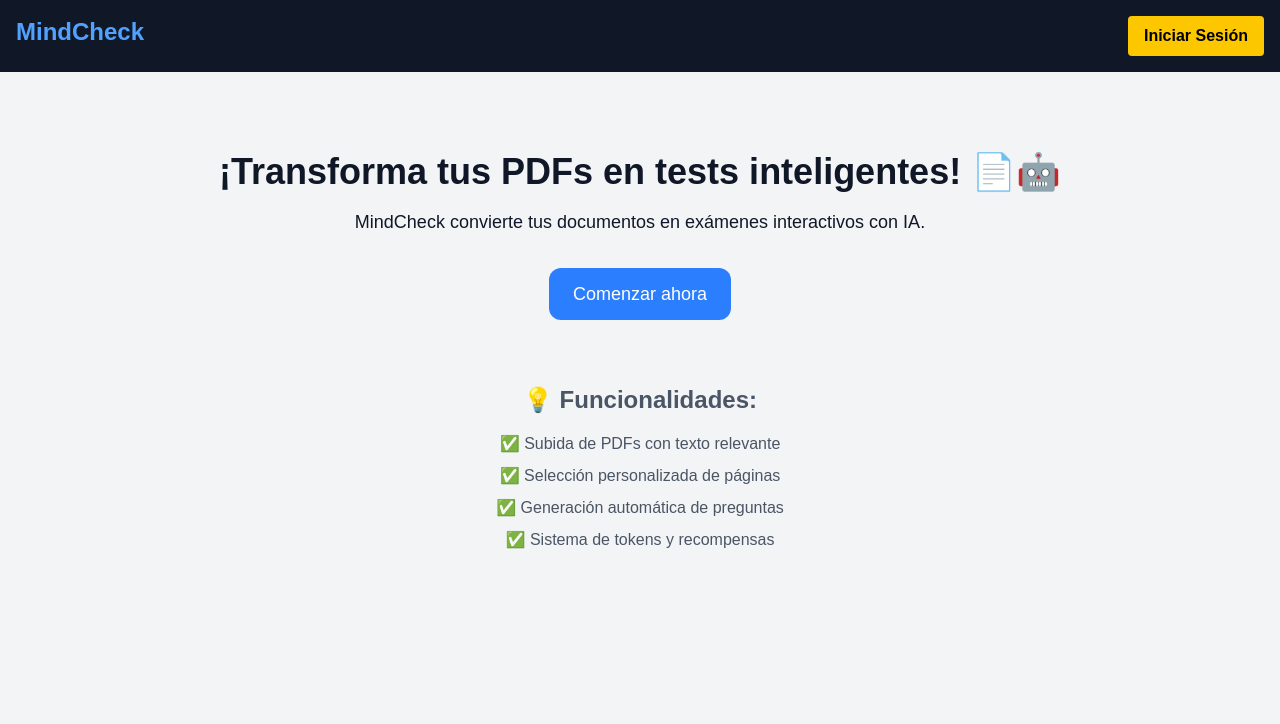
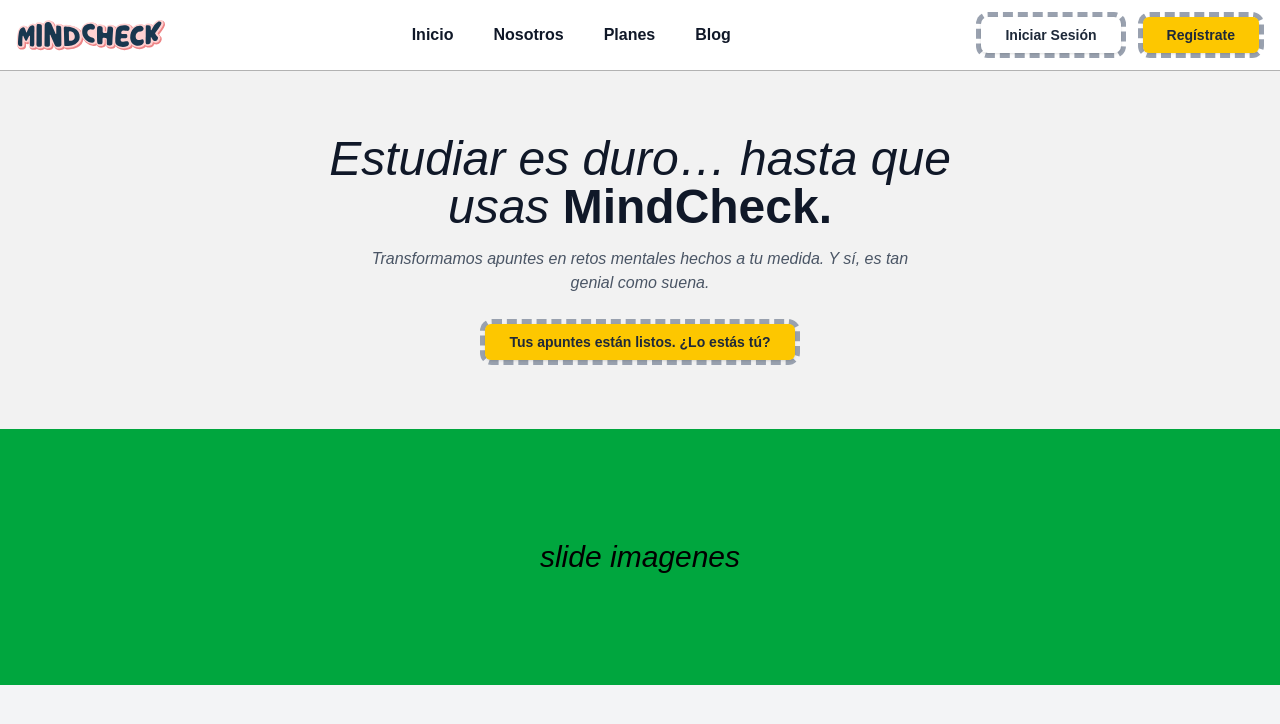
Before and after one commit to juanko6/MindCheck, a Next.js app in the folder frontend/: page / in a window 1280 px wide. Shown: the top 724 px of the page. Built offline with nearby package versions, Linux system fonts and the light colour scheme; no server answers.

Commit message:
se inicia contruccion de navbar de landing, se implementa boton reutilizable y se deja hero funcional

```diff
--- a/frontend/package.json
+++ b/frontend/package.json
@@ -10,6 +10,7 @@
   },
   "dependencies": {
     "axios": "^1.9.0",
+    "lucide-react": "^0.523.0",
     "next": "15.3.1",
     "pdfjs-dist": "^4.8.69",
     "react": "^19.0.0",
--- /dev/null
+++ b/frontend/src/components/common/DashedButton.jsx
@@ -0,0 +1,20 @@
+// components/common/DashedButton.jsx
+
+export default function DashedButton({
+  children,
+  bgColor = "bg-yellow-400",
+  textColor = "text-black",
+  className = "",
+  onClick,
+}) {
+  return (
+    <div className="inline-block border-[5px] border-dashed border-gray-400 rounded-xl">
+      <button
+        onClick={onClick}
+        className={`px-6 py-2 rounded-md font-semibold text-sm shadow-sm ${bgColor} ${textColor} ${className}`}
+      >
+        {children}
+      </button>
+    </div>
+  );
+}
--- /dev/null
+++ b/frontend/src/components/landing-page/Hero.jsx
@@ -0,0 +1,39 @@
+// components/landing-page/Hero.jsx
+import { useState } from "react";
+import DashedButton from "../common/DashedButton";
+import { useRouter } from "next/router";
+
+
+export default function Hero({}) {
+  const [open, setOpen] = useState(false);
+  const router = useRouter();
+
+  const go = (path) => {
+    router.push(path);
+    setOpen(false);        // cierra el menú móvil al navegar
+  };
+
+  return (
+    <section className="bg-[#F2F2F2] text-center px-6 py-16">
+      <h2 className="text-3xl md:text-5xl rubik-light-italic">
+        Estudiar es duro… <span className="rubik-light-italic">hasta que</span> <br />
+        usas <span className="rubik-semibold text-gray-900"> MindCheck.</span>
+      </h2>
+
+      <p className="mt-4 max-w-xl mx-auto text-sm md:text-base text-gray-600 rubik-italic">
+        Transformamos apuntes en retos mentales hechos a tu medida. Y sí, es tan genial como suena.
+      </p>
+
+      <div className="mt-6">
+            <DashedButton
+                textColor="text-gray-800"
+                className="hover:bg-yellow-300"
+                onClick={() => go("/login")}
+            >
+                Tus apuntes están listos. ¿Lo estás tú?
+            </DashedButton>
+
+      </div>
+    </section>
+  );
+}
--- /dev/null
+++ b/frontend/src/components/landing-page/ImageSlider.jsx
@@ -0,0 +1,8 @@
+// components/landing-page/ImageSlider.jsx
+export default function ImageSlider() {
+  return (
+    <div className="w-full h-64 bg-green-600 flex items-center justify-center text-3xl text-black italic">
+      slide imagenes
+    </div>
+  );
+}
--- /dev/null
+++ b/frontend/src/components/landing-page/NavBar.jsx
@@ -0,0 +1,93 @@
+// components/landing-page/Navbar.jsx
+import { useState } from "react";
+import Image from "next/image";
+import { Menu, X } from "lucide-react";   // npm install lucide-react
+import { useRouter } from "next/router";
+import { useAuth } from "@/context/AuthContext";
+import DashedButton from "../common/DashedButton";
+
+export default function Navbar() {
+  const [open, setOpen] = useState(false);
+  const router = useRouter();
+  const { token } = useAuth();
+
+  const go = (path) => {
+    router.push(path);
+    setOpen(false);        // cierra el menú móvil al navegar
+  };
+
+  return (
+    <header className="bg-white border-b border-black/30">
+      {/* ------- Barra principal ------- */}
+      <div className="max-w-7xl mx-auto flex items-center justify-between px-4 py-3">
+        {/* Logo */}
+        <Image
+          src="/assets/logohoriz.svg"
+          alt="MindCheck logo"
+          width={150}
+          height={36}
+          priority
+        />
+
+        {/* Links escritorio */}
+        <nav className="hidden md:flex items-center gap-10">
+          <button onClick={() => go("/")}         className="font-semibold text-gray-900 hover:text-blue-600">Inicio</button>
+          <button onClick={() => go("/nosotros")} className="font-semibold text-gray-900 hover:text-blue-600">Nosotros</button>
+          <button onClick={() => go("/planes")}   className="font-semibold text-gray-900 hover:text-blue-600">Planes</button>
+          <button onClick={() => go("/blog")}     className="font-semibold text-gray-900 hover:text-blue-600">Blog</button>
+        </nav>
+
+        {/* Botones escritorio */}
+        <div className="hidden md:flex items-center gap-3">
+            <DashedButton
+                bgColor="bg-transparent"
+                textColor="text-gray-800"
+                className="hover:bg-gray-100"
+                onClick={() => go("/login")}
+            >
+                Iniciar Sesión
+            </DashedButton>
+
+            <DashedButton
+                textColor="text-gray-800"
+                className="hover:bg-yellow-300"
+                onClick={() => go("/register")}
+            >
+                Regístrate
+            </DashedButton>
+
+        </div>
+
+        {/* Icono menú móvil */}
+        <button onClick={() => setOpen(!open)} className="md:hidden">
+          {open ? <X className="w-6 h-6" /> : <Menu className="w-6 h-6" />}
+        </button>
+      </div>
+
+      {/* ------- Menú móvil desplegable ------- */}
+      {open && (
+        <div className="md:hidden bg-white border-t border-black/20">
+          <nav className="flex flex-col items-center gap-6 py-6">
+            <button onClick={() => go("/")}         className="font-semibold text-gray-900 text-lg">Inicio</button>
+            <button onClick={() => go("/nosotros")} className="font-semibold text-gray-900 text-lg">Nosotros</button>
+            <button onClick={() => go("/planes")}   className="font-semibold text-gray-900 text-lg">Planes</button>
+            <button onClick={() => go("/blog")}     className="font-semibold text-gray-900 text-lg">Blog</button>
+
+            <button
+              onClick={() => go("/login")}
+              className="w-10/12 max-w-xs px-5 py-2 text-sm font-semibold border-4 border-dotted border-gray-600 rounded-md"
+            >
+              Iniciar sesión
+            </button>
+            <button
+              onClick={() => go("/register")}
+              className="w-10/12 max-w-xs px-5 py-2 text-sm font-semibold bg-yellow-400 hover:bg-yellow-500 rounded-md border-4 border-dotted border-gray-600"
+            >
+              Regístrate
+            </button>
+          </nav>
+        </div>
+      )}
+    </header>
+  );
+}
--- a/frontend/src/pages/index.jsx
+++ b/frontend/src/pages/index.jsx
@@ -1,5 +1,8 @@
 import { useRouter } from "next/router";
-import { useAuth } from "../context/AuthContext";
+import { useAuth } from "@/context/AuthContext";
+import Navbar from "@/components/landing-page/Navbar";
+import Hero from "@/components/landing-page/Hero";
+import ImageSlider from "@/components/landing-page/ImageSlider";
 
 export default function PublicIndex() {
   const router = useRouter();
@@ -15,33 +18,9 @@ export default function PublicIndex() {
 
   return (
     <div className="min-h-screen bg-gray-100 text-gray-900">
-      <nav className="bg-gray-900 text-white p-4 flex justify-between">
-        <h1 className="text-2xl font-bold text-blue-400">MindCheck</h1>
-        <button onClick={handleStart} className="bg-yellow-400 text-black px-4 py-2 rounded font-semibold">
-          {token ? "Ir al Panel" : "Iniciar Sesión"}
-        </button>
-      </nav>
-
-      <main className="text-center mt-20 px-4">
-        <h2 className="text-4xl font-bold mb-4">¡Transforma tus PDFs en tests inteligentes! 📄🤖</h2>
-        <p className="text-lg mb-8">MindCheck convierte tus documentos en exámenes interactivos con IA.</p>
-        <button
-          onClick={handleStart}
-          className="bg-blue-500 hover:bg-blue-600 text-white py-3 px-6 rounded-xl text-lg"
-        >
-          Comenzar ahora
-        </button>
-
-        <div className="mt-16 text-gray-600">
-          <h3 className="text-2xl font-semibold">💡 Funcionalidades:</h3>
-          <ul className="mt-4 space-y-2">
-            <li>✅ Subida de PDFs con texto relevante</li>
-            <li>✅ Selección personalizada de páginas</li>
-            <li>✅ Generación automática de preguntas</li>
-            <li>✅ Sistema de tokens y recompensas</li>
-          </ul>
-        </div>
-      </main>
+      <Navbar />
+      <Hero onStart={handleStart} />
+      <ImageSlider />
     </div>
   );
 }
--- a/frontend/src/styles/globals.css
+++ b/frontend/src/styles/globals.css
@@ -1,4 +1,5 @@
 @import "tailwindcss";
+@import url('https://fonts.googleapis.com/css2?family=Rubik:ital,wght@0,300;0,400;0,600;1,300;1,400&display=swap');
 
 :root {
   --background: #ffffff;
@@ -24,6 +25,40 @@ body {
   color: var(--foreground);
   font-family: Arial, Helvetica, sans-serif;
 }
+
+/* Fuente base */
+.rubik {
+  font-family: 'Rubik', sans-serif;
+}
+
+/* Regular */
+.rubik-regular {
+  font-family: 'Rubik', sans-serif;
+  font-weight: 400;
+  font-style: normal;
+}
+
+/* Italic */
+.rubik-italic {
+  font-family: 'Rubik', sans-serif;
+  font-weight: 400;
+  font-style: italic;
+}
+
+/* Light Italic */
+.rubik-light-italic {
+  font-family: 'Rubik', sans-serif;
+  font-weight: 300;
+  font-style: italic;
+}
+
+/* Semibold */
+.rubik-semibold {
+  font-family: 'Rubik', sans-serif;
+  font-weight: 600;
+  font-style: normal;
+}
+
 
 @keyframes shimmer {
   0% {
```
Also changed, not shown: frontend/public/assets/logohoriz.svg (added).
